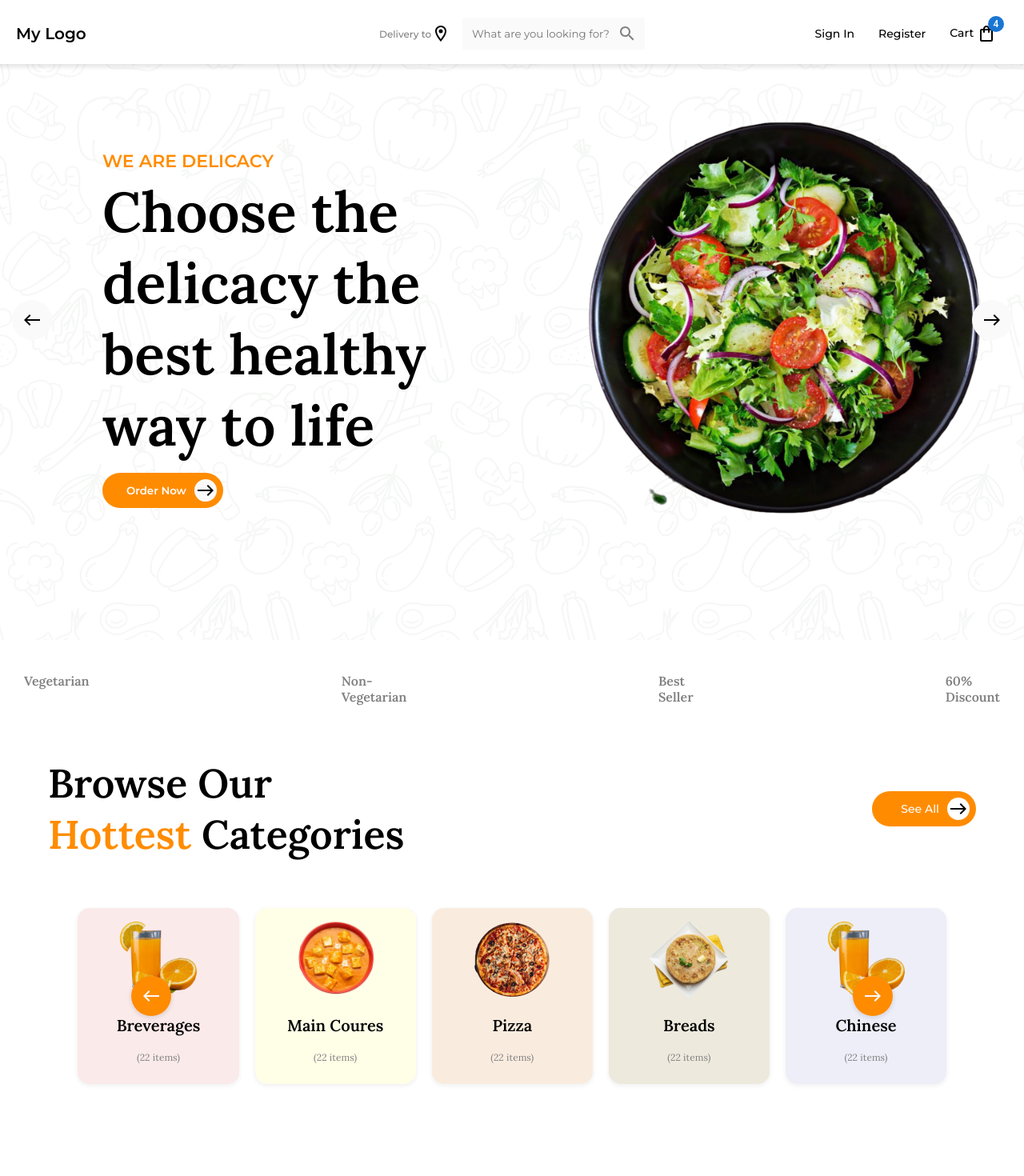
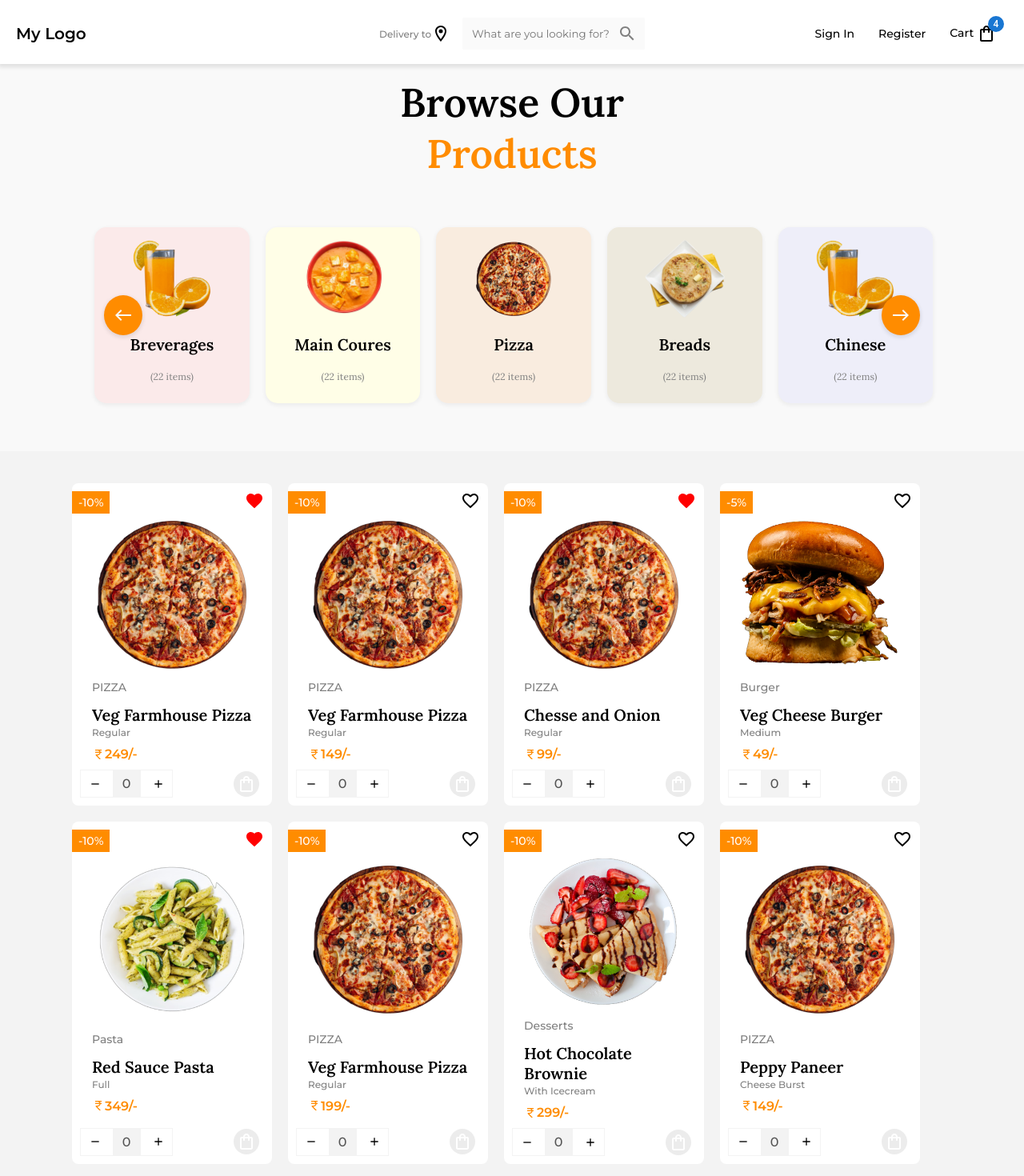
Before and after one commit to Rishik04/ecommerce, a React (Create React App) app: page / in a window 1280 px wide. Shown: the top 1470 px of the page at 80% size. Built offline with nearby package versions, Linux system fonts and the light colour scheme.

Commit message:
added the pages and fixed the bugs

```diff
--- a/src/App.js
+++ b/src/App.js
@@ -9,8 +9,8 @@ function App() {
     <div className="App">
       <BrowserRouter>
         <Routes>
-          <Route path="/" exact element={<Home />}/>
-          <Route path="/menu" exact element={<Product />} />
+          <Route path="/m" exact element={<Home />}/>
+          <Route path="/" exact element={<Product />} />
         </Routes>
       </BrowserRouter>
     </div>
--- a/src/components/BestProductItems.js
+++ b/src/components/BestProductItems.js
@@ -143,9 +143,6 @@ export default class BestProductItems extends Component {
     const { products } = this.state;
     return (
       <Container>
-        <Title>
-          Best Selling <span style={{ color: "darkorange" }}>Products</span>
-        </Title>
         <Wrapper>
           {products.map((item) => {
             return (
--- a/src/components/CategoryProducts.js
+++ b/src/components/CategoryProducts.js
@@ -1,7 +1,7 @@
 import { EastOutlined, WestOutlined } from "@mui/icons-material";
 import React, { useState } from "react";
 import styled from "styled-components";
-import { productCategory } from "../data";
+import ProductSlider from "./ProductSlider";
 
 const Container = styled.div`
   margin: 0 60px;
@@ -20,6 +20,7 @@ const Title = styled.h1`
   padding: 0;
   font-size: 50px;
 `;
+
 const Button = styled.button`
   background-color: darkorange;
   border: none;
@@ -36,103 +37,11 @@ const Button = styled.button`
   justify-content: flex-end;
 `;
 
-const Wrapper = styled.div`
-  padding: 50px 0px;
-  display: flex;
-  justify-content: space-between;
-  transform: translateX(${(props) => props.Index * -20}%);
-  transition: 0.5s ease;
-`;
-
-const SliderIcons = styled.span`
-  background-color: darkorange;
-  padding: 8px;
-  border-radius: 50%;
-  display: flex;
-  align-items: center;
-  color: white;
-  transition: .2s ease;
-  opacity: 0;
-  position: absolute;
-  bottom: 40px;
-  box-shadow: 0 2px 5px 1px rgba(0, 0, 0, 0.1);
-  `;
-
-const Slider = styled.div`
-  height: 220px;
-  width: 18.2%;
-  background: #${(props) => props.bg};
-  box-shadow: 0 2px 5px 1px rgba(0, 0, 0, 0.05);
-  border-radius: 15px;
-  display: flex;
-  flex-direction: column;
-  justify-content: center;
-  align-items: center;
-  flex-shrink: 0;
-  margin: 10px;
-  flex-grow: 0;
-  cursor: pointer;
-  &:hover ${SliderIcons}{
-    opacity: 1;
-  }
-`;
-
-const SliderImage = styled.img`
-  height: 100px;
-  width: 100px;
-`;
-const SliderTitle = styled.h3`
-  font-size: 20px;
-  font-weight: 600;
-`;
-
-const Arrow = styled.div`
-  color: #fafafa;
-  background-color: darkorange;
-  border-radius: 50%;
-  width: 50px;
-  height: 50px;
-  cursor: pointer;
-  display: flex;
-  align-items: center;
-  justify-content: center;
-  position: absolute;
-  margin: auto;
-  left: ${(props) => props.direction === "left" && "9%"};
-  right: ${(props) => props.direction === "right" && "9%"};
-  z-index: 99900;
-  box-shadow: 0 2px 5px 1px rgba(0, 0, 0, 0.1);
-`;
-
-const Slide = styled.div`
-  overflow: hidden;
-`;
-
-const Sliderdesc = styled.p`
-  font-family: "Lora";
-  font-weight: 400;
-  font-size: 12px;
-  color: gray;
-  margin-top: 0;
-`;
-
-const ProductSlider = styled.div`
-  justify-content: space-around;
-  align-items: center;
-  display: flex;
-`;
-
 
 const CategoryProducts = () => {
-  const [ItemIndex, setItemIndex] = useState(0);
-  const handleClick = (direction) => {
-    if (direction === "left") {
-      setItemIndex(ItemIndex > 0 ? ItemIndex - 1 : 4);
-    } else {
-      setItemIndex(ItemIndex < 4 ? ItemIndex + 1 : 0);
-    }
-  };
+
   return (
+    <>
     <Container>
       <InfoContainer>
         <Title>
@@ -152,29 +61,9 @@ const CategoryProducts = () => {
           />
         </Button>
       </InfoContainer>
-      <ProductSlider>
-        <Arrow direction="right" onClick={() => handleClick("right")}>
-          <EastOutlined />
-        </Arrow>
-        <Slide>
-          <Wrapper Index={ItemIndex}>
-            {productCategory.map((product) => (
-              <Slider key={product.id} bg={product.bg}>
-                <SliderImage src={product.img} />
-                <SliderTitle>{product.title}</SliderTitle>
-                <Sliderdesc>({product.totalCount} items)</Sliderdesc>
-                <SliderIcons>
-                  <EastOutlined />
-                </SliderIcons>
-              </Slider>
-            ))}
-          </Wrapper>
-        </Slide>
-        <Arrow direction="left" onClick={() => handleClick("left")}>
-          <WestOutlined />
-        </Arrow>
-      </ProductSlider>
-    </Container>
+      </Container>
+      <ProductSlider/>
+    </>
   );
 };
 
--- /dev/null
+++ b/src/components/ProductSlider.js
@@ -0,0 +1,151 @@
+import styled from "styled-components";
+import React, { useState } from 'react'
+import { EastOutlined, WestOutlined } from "@mui/icons-material";
+import { productCategory } from "../data";
+
+
+const ProductsSlider = styled.div`
+  justify-content: space-around;
+  align-items: center;
+  display: flex;
+`;
+const Container = styled.div`
+  margin: 0 60px;
+  padding: 20px 0px;
+  position: relative;
+`;
+
+const Button = styled.button`
+  background-color: darkorange;
+  border: none;
+  border-radius: 30px;
+  padding-left: 30px;
+  padding: 8px;
+  display: flex;
+  align-items: center;
+  color: white;
+  font-family: "Montserrat";
+  font-weight: 500;
+  font-size: 14px;
+  width: 130px;
+  justify-content: flex-end;
+`;
+
+const Wrapper = styled.div`
+  padding: 30px 0px;
+  display: flex;
+  justify-content: space-between;
+  transform: translateX(${(props) => props.Index * -20}%);
+  transition: 0.5s ease;
+`;
+
+const SliderIcons = styled.span`
+  background-color: darkorange;
+  padding: 8px;
+  border-radius: 50%;
+  display: flex;
+  align-items: center;
+  color: white;
+  transition: .2s ease;
+  opacity: 0;
+  position: absolute;
+  bottom: 22px;
+  box-shadow: 0 2px 5px 1px rgba(0, 0, 0, 0.1);
+  `;
+
+const Slider = styled.div`
+  height: 220px;
+  width: 18.2%;
+  background: #${(props) => props.bg};
+  box-shadow: 0 2px 5px 1px rgba(0, 0, 0, 0.05);
+  border-radius: 15px;
+  display: flex;
+  flex-direction: column;
+  justify-content: center;
+  align-items: center;
+  flex-shrink: 0;
+  margin: 10px;
+  flex-grow: 0;
+  cursor: pointer;
+  &:hover ${SliderIcons}{
+    opacity: 1;
+  }
+`;
+
+const SliderImage = styled.img`
+  height: 100px;
+  width: 100px;
+`;
+const SliderTitle = styled.h3`
+  font-size: 20px;
+  font-weight: 600;
+`;
+
+const Arrow = styled.div`
+  color: #fafafa;
+  background-color: darkorange;
+  border-radius: 50%;
+  width: 50px;
+  height: 50px;
+  cursor: pointer;
+  display: flex;
+  align-items: center;
+  justify-content: center;
+  position: relative;
+  left: ${(props) => props.direction === "left" && "6%"};
+  right: ${(props) => props.direction === "right" && "6%"};
+  z-index: 200;
+  box-shadow: 0 2px 5px 1px rgba(0, 0, 0, 0.1);
+`;
+
+const Slide = styled.div`
+  overflow: hidden;
+`;
+
+const Sliderdesc = styled.p`
+  font-family: "Lora";
+  font-weight: 400;
+  font-size: 12px;
+  color: gray;
+  margin-top: 0;
+`;
+
+const ProductSlider = () => {
+    const [ItemIndex, setItemIndex] = useState(0);
+    const handleClick = (direction) => {
+      if (direction === "left") {
+        setItemIndex(ItemIndex > 0 ? ItemIndex - 1 : 4);
+      } else {
+        setItemIndex(ItemIndex < 4 ? ItemIndex + 1 : 0);
+      }
+    };
+  return (
+    <Container>
+    <ProductsSlider>
+    <Arrow direction="left" onClick={() => handleClick("left")}>
+      <WestOutlined />
+    </Arrow>
+    <Slide>
+      <Wrapper Index={ItemIndex}>
+        {productCategory.map((product) => (
+          <Slider key={product.id} bg={product.bg}>
+            <SliderImage src={product.img} />
+            <SliderTitle>{product.title}</SliderTitle>
+            <Sliderdesc>({product.totalCount} items)</Sliderdesc>
+            <SliderIcons>
+              <EastOutlined />
+            </SliderIcons>
+          </Slider>
+        ))}
+      </Wrapper>
+    </Slide>
+    <Arrow direction="right" onClick={() => handleClick("right")}>
+      <EastOutlined />
+    </Arrow>
+
+  </ProductsSlider>
+  </Container>
+  )
+}
+
+export default ProductSlider
--- a/src/pages/Home.js
+++ b/src/pages/Home.js
@@ -6,6 +6,7 @@ import CategoryProducts from '../components/CategoryProducts'
 import Footer from '../components/Footer'
 import Navbar from '../components/Navbar'
 import Slider from '../components/Slider'
+import ProductList from './ProductList'
 
 const Home = () => {
   return (
@@ -15,7 +16,7 @@ const Home = () => {
     <Category/>
     <CategoryProducts/>
     <About/>
-    <BestProductItems />
+    <ProductList />
     <Footer/>
     </>
   )
--- a/src/pages/Product.js
+++ b/src/pages/Product.js
@@ -1,30 +1,26 @@
 import React from "react";
 import styled from "styled-components";
+import BestProductItems from "../components/BestProductItems";
+import BestProducts from "../components/BestProducts";
 import Footer from "../components/Footer";
 import Navbar from "../components/Navbar";
-import PriceSideBar from "../components/PriceSideBar";
+import ProductSlider from "../components/ProductSlider";
 
 const Container = styled.div`
-  margin: 30px
-  position: relative;
-  background: #f9f9f9
+  background: #f9f9f9;
+  padding-top: 12vh;
 `;
 const Wrapper = styled.div`
-  display: flex;
-  justify-content: space-around;
 `;
 const ImageContainer = styled.div`
-  height: 60vh;
-//   flex: 2;
 `;
 
-const Image = styled.img`
-  height: 100%;
-  width: 100%;
-  object-fit: cover;
+const Title = styled.h1`
+  margin: 0;
+  padding: 0;
+  font-size: 50px;
+  text-align:center;
 `;
-const Desc = styled.div``;
-const Title = styled.h1``;
 
 const Price = styled.p``;
 
@@ -33,9 +29,12 @@ const Product = () => {
     <>
       <Navbar />
       <Container>
-        <Wrapper>
-
-        </Wrapper>
+      <Title>
+          Browse Our <br />
+          <span style={{ color: "darkorange" }}>Products</span>
+        </Title>
+        <ProductSlider/>
+        <BestProductItems/>
       </Container>
       <Footer />
     </>
--- a/src/pages/ProductList.js
+++ b/src/pages/ProductList.js
@@ -1,18 +1,39 @@
 import React from "react";
 import styled from "styled-components";
+import BestProductItems from "../components/BestProductItems";
 import BestProducts from "../components/BestProducts";
 import Footer from "../components/Footer";
 import Navbar from "../components/Navbar";
 
-const Container = styled.div``;
+const Container = styled.div`
+  background-color: #f3f3f3;
+`;
+
+const Wrapper = styled.div`
+  display: flex;
+  flex-direction: column;
+  align-items: left;
+  margin: 0 60px;
+  padding: 20px 0px;
+`
+
+const Title = styled.h1`
+  font-size: 50px;
+  font-weight: 600;
+  margin: 0;
+  padding: 0;
+`;
 
 const ProductList = () => {
   return (
-    <>
-      <Navbar />
-      <BestProducts />
-      <Footer />
-    </>
+    <Container>
+      <Wrapper>
+      <Title>
+          Best Selling <span style={{ color: "darkorange" }}>  Products</span>
+        </Title>
+      </Wrapper>
+      <BestProductItems />
+    </Container>
   );
 };
 
```
Also changed, not shown: api/package.json (added, +11 -0 lines).
